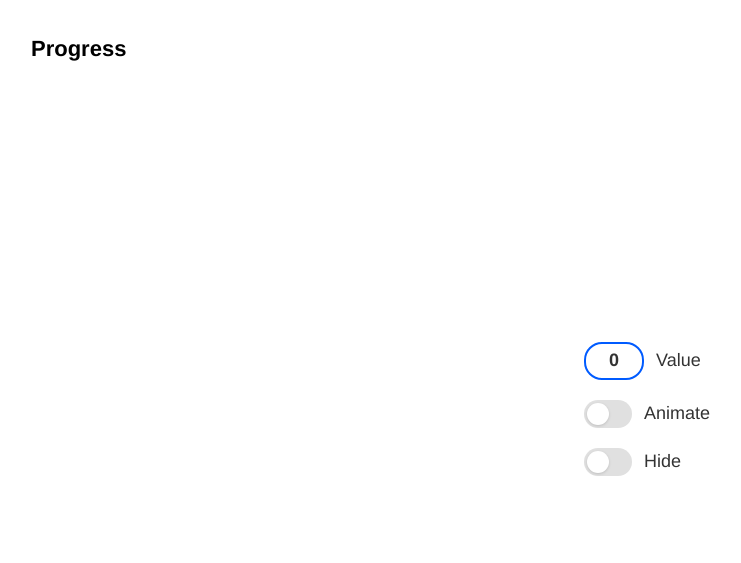
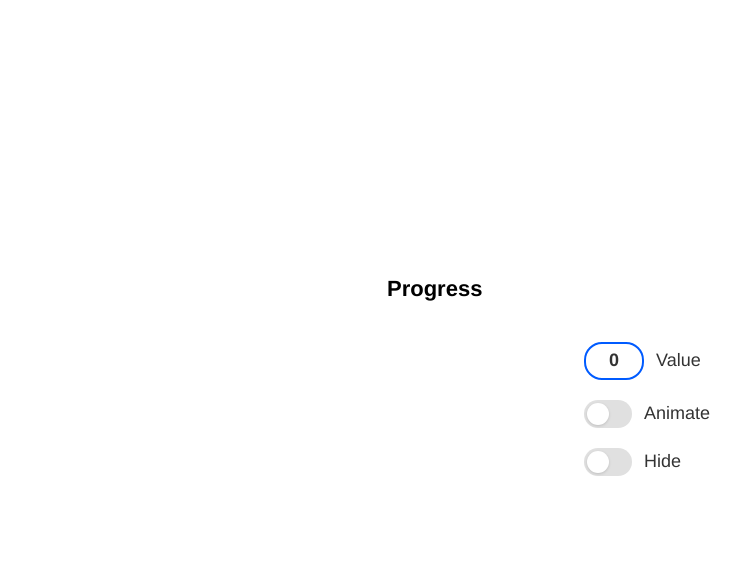
Before and after one commit to forthang/ozon-progress-bar, a website built with webpack: page frontend/src/index.html in a window 1280 px wide. Shown: the whole page, without its empty margins (17-758 px from the left). Built offline with nearby package versions, Linux system fonts and the light colour scheme.

Commit message:
FIX layout container size

```diff
--- a/frontend/src/styles/main.css
+++ b/frontend/src/styles/main.css
@@ -17,6 +17,9 @@ body {
   font-family: 'Helvetica Neue', Helvetica, Arial, sans-serif;
   font-weight: 300;
   background-color: #fff;
+  display: flex;
+  justify-content: center;
+  align-items: center;
 }
 
 img {
@@ -44,11 +47,14 @@ ol {
 /* App */
 
 .app {
-  min-height: 100vh;
+  width: 320px;
+  height: 568px;
   padding: 20px 24px 40px;
   display: flex;
   flex-direction: column;
   align-items: center;
+  background-color: #fff;
+  overflow: hidden;
 }
 
 .app__title {
@@ -196,6 +202,8 @@ ol {
 
 @media (orientation: landscape) {
   .app {
+    width: 568px;
+    height: 320px;
     padding: 16px 24px 24px;
   }
 
```
